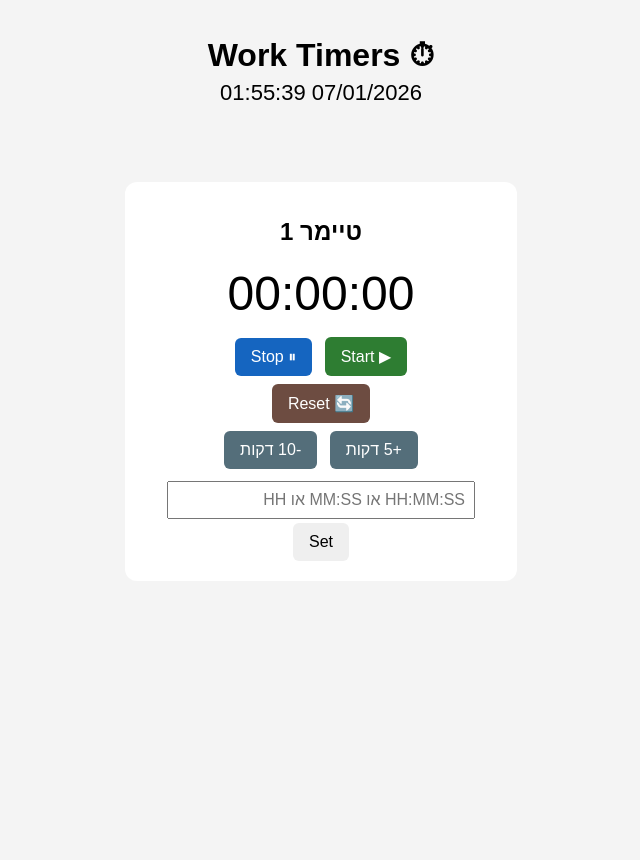
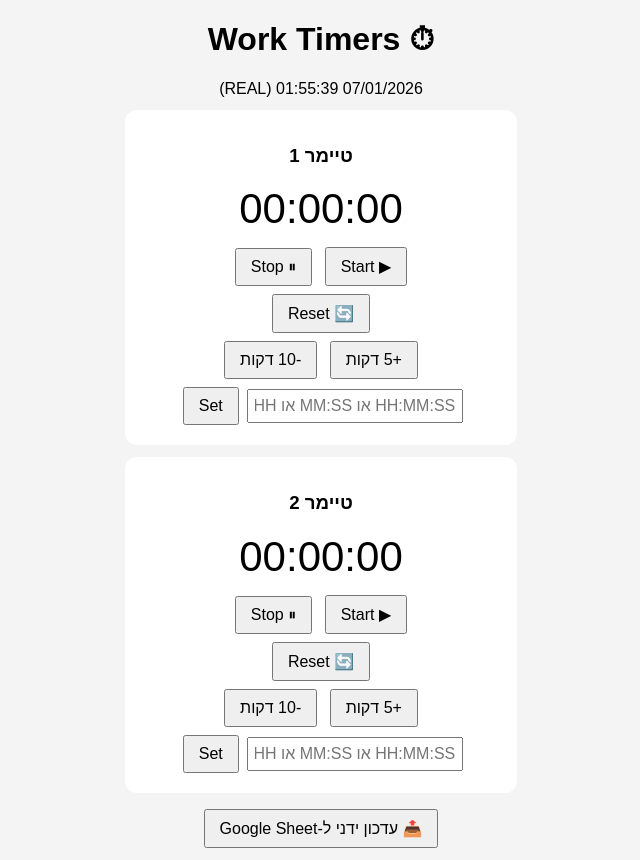
Before and after one commit to matanexcell-lab/work-timers, a Flask app: page / in a window 1280 px wide. Shown: the whole page, without its empty margins (319-959 px from the left). Before the commit the page ends 547 px from the top, so only its background shows below. Run offline with Flask 3, Linux system fonts and the light colour scheme; data comes from the database, SQL or seed files in the repository.

Commit message:
Update index.html

```diff
--- a/app/templates/index.html
+++ b/app/templates/index.html
@@ -4,182 +4,126 @@
   <meta charset="UTF-8" />
   <title>Work Timers</title>
   <meta name="viewport" content="width=device-width, initial-scale=1" />
-
   <style>
-    body {
-      font-family: Arial, sans-serif;
-      background: #f4f4f4;
-      margin: 0;
-      padding: 16px;
-      text-align: center;
-    }
-
-    h1 { margin-bottom: 6px; }
-
-    .time {
-      font-size: 22px;
-      margin-bottom: 10px;
-    }
-
-    .status-box {
-      margin: 10px auto;
-      padding: 10px;
-      max-width: 420px;
-      border-radius: 8px;
-      font-size: 14px;
-    }
-
-    .ok {
-      background: #e6f7ec;
-      border: 1px solid #4caf50;
-      color: #1b5e20;
-    }
-
-    .err {
-      background: #fdecea;
-      border: 1px solid #f44336;
-      color: #b71c1c;
-    }
-
-    .timer {
-      background: white;
-      border-radius: 12px;
-      padding: 16px;
-      margin: 16px auto;
-      max-width: 360px;
-    }
-
-    .timer-time {
-      font-size: 48px;
-      margin: 12px 0;
-    }
-
-    button {
-      padding: 10px 16px;
-      margin: 4px;
-      font-size: 16px;
-      border-radius: 6px;
-      border: none;
-      cursor: pointer;
-    }
-
-    .start { background: #2e7d32; color: white; }
-    .stop  { background: #1565c0; color: white; }
-    .reset { background: #6d4c41; color: white; }
-
-    .adj { background: #546e7a; color: white; }
-
-    input {
-      padding: 8px;
-      font-size: 16px;
-      width: 80%;
-      margin-top: 8px;
-    }
+    body { font-family: sans-serif; background:#f4f4f4; text-align:center; }
+    .card { background:#fff; padding:16px; margin:12px auto; max-width:360px; border-radius:12px; }
+    .timer { font-size:42px; margin:10px 0; }
+    button { padding:8px 14px; margin:4px; font-size:16px; }
+    .ok { background:#e7f6e7; color:#1a7f1a; padding:8px; border-radius:8px; }
+    .err { background:#fde8e8; color:#b00020; padding:8px; border-radius:8px; }
+    .small { font-size:13px; opacity:0.85; }
+    input { padding:6px; font-size:16px; width:200px; text-align:center; }
   </style>
 </head>
-
 <body>
 
 <h1>⏱ Work Timers</h1>
+<div id="now"></div>
 
-<div class="time" id="now">--</div>
+<div id="sheetStatus"></div>
+<div id="calendarStatus"></div>
 
-<!-- ===== SHEET STATUS ===== -->
-<div id="sheetStatus" class="status-box"></div>
+<div id="timers"></div>
 
-<!-- ===== CALENDAR STATUS ===== -->
-<div id="calendarStatus" class="status-box"></div>
-
-<div class="timer">
-  <h2>טיימר 1</h2>
-  <div class="timer-time" id="t1">00:00:00</div>
-
-  <button class="start" onclick="post('/api/timer/1/start')">▶ Start</button>
-  <button class="stop" onclick="post('/api/timer/1/stop')">⏸ Stop</button>
-  <br/>
-  <button class="reset" onclick="post('/api/timer/1/reset')">🔄 Reset</button>
-  <br/>
-  <button class="adj" onclick="adjust(1, 300)">+5 דקות</button>
-  <button class="adj" onclick="adjust(1, -600)">-10 דקות</button>
-
-  <br/>
-  <input id="set1" placeholder="HH:MM:SS או MM:SS או HH" />
-  <br/>
-  <button onclick="setTimer(1)">Set</button>
-</div>
+<button onclick="logNow()">📤 עדכון ידני ל-Google Sheet</button>
 
 <script>
-async function fetchStatus() {
-  const res = await fetch('/api/status');
-  const data = await res.json();
-
-  document.getElementById('now').innerText = data.now_str || '--';
-  document.getElementById('t1').innerText = data.timers[0];
-
-  // ===== SHEET =====
-  const sheet = data.sheet || {};
-  const sheetDiv = document.getElementById('sheetStatus');
-
-  if (sheet.ok === "1") {
-    sheetDiv.className = "status-box ok";
-    sheetDiv.innerHTML = "✅ Google Sheet: " + (sheet.msg || "OK");
-  } else if (sheet.ok === "0") {
-    sheetDiv.className = "status-box err";
-    sheetDiv.innerHTML =
-      "❌ Google Sheet:<br/>" +
-      "<b>" + (sheet.msg || "שגיאה לא ידועה") + "</b>";
-  } else {
-    sheetDiv.innerHTML = "";
-  }
-
-  // ===== CALENDAR =====
-  const cal = data.calendar || {};
-  const calDiv = document.getElementById('calendarStatus');
-
-  if (cal.ok === "1") {
-    calDiv.className = "status-box ok";
-    calDiv.innerHTML = "✅ יומן: " + (cal.msg || "עודכן");
-  } else if (cal.ok === "0") {
-    calDiv.className = "status-box err";
-    calDiv.innerHTML =
-      "❌ יומן:<br/>" +
-      "<b>" + (cal.msg || "שגיאה לא ידועה") + "</b>";
-  } else {
-    calDiv.innerHTML = "";
-  }
+async function api(path, options={}) {
+  const res = await fetch(path, {
+    headers: { "Content-Type": "application/json" },
+    ...options
+  });
+  return res.json();
 }
 
-async function post(url, body=null) {
-  await fetch(url, {
-    method: 'POST',
-    headers: {'Content-Type': 'application/json'},
-    body: body ? JSON.stringify(body) : null
+function renderStatus(id, data, title) {
+  if (!data || data.msg === "") {
+    document.getElementById(id).innerHTML = "";
+    return;
+  }
+  const cls = data.ok ? "ok" : "err";
+  document.getElementById(id).innerHTML =
+    `<div class="${cls}">
+      <b>${title}</b><br>
+      ${data.msg}<br>
+      <span class="small">${data.at || ""}</span>
+    </div>`;
+}
+
+function renderTimers(timers) {
+  const el = document.getElementById("timers");
+  el.innerHTML = "";
+
+  timers.forEach((t, idx) => {
+    const i = idx + 1;
+    el.innerHTML += `
+      <div class="card">
+        <h3>טיימר ${i}</h3>
+        <div class="timer">${t}</div>
+
+        <button onclick="timer(${i}, 'start')">▶ Start</button>
+        <button onclick="timer(${i}, 'stop')">⏸ Stop</button><br>
+        <button onclick="timer(${i}, 'reset')">🔄 Reset</button><br>
+
+        <button onclick="adjust(${i}, 300)">+5 דקות</button>
+        <button onclick="adjust(${i}, -600)">-10 דקות</button><br>
+
+        <input id="set${i}" placeholder="HH:MM:SS או MM:SS או HH">
+        <button onclick="setTime(${i})">Set</button>
+      </div>
+    `;
   });
 }
 
-function adjust(id, delta) {
-  post(`/api/timer/${id}/adjust`, {delta});
+async function refresh() {
+  const s = await api("/api/status");
+
+  document.getElementById("now").innerText =
+    s.now_str + (s.simulation ? " (SIM)" : " (REAL)");
+
+  renderStatus("sheetStatus", s.sheet, "Google Sheet");
+  renderStatus("calendarStatus", s.calendar, "Google Calendar");
+
+  renderTimers(s.timers);
 }
 
-function setTimer(id) {
-  const v = document.getElementById('set1').value.trim();
+async function timer(i, action) {
+  await api(`/api/timer/${i}/${action}`, { method: "POST" });
+  refresh();
+}
+
+async function adjust(i, delta) {
+  await api(`/api/timer/${i}/adjust`, {
+    method: "POST",
+    body: JSON.stringify({ delta })
+  });
+  refresh();
+}
+
+async function setTime(i) {
+  const v = document.getElementById("set"+i).value.trim();
   if (!v) return;
 
-  let parts = v.split(':').map(Number);
   let sec = 0;
+  const p = v.split(":").map(Number);
+  if (p.length === 1) sec = p[0] * 3600;
+  if (p.length === 2) sec = p[0]*60 + p[1];
+  if (p.length === 3) sec = p[0]*3600 + p[1]*60 + p[2];
 
-  if (parts.length === 3)
-    sec = parts[0]*3600 + parts[1]*60 + parts[2];
-  else if (parts.length === 2)
-    sec = parts[0]*60 + parts[1];
-  else if (parts.length === 1)
-    sec = parts[0]*3600;
-
-  post(`/api/timer/${id}/set`, {seconds: sec});
+  await api(`/api/timer/${i}/set`, {
+    method: "POST",
+    body: JSON.stringify({ seconds: sec })
+  });
+  refresh();
 }
 
-setInterval(fetchStatus, 1000);
-fetchStatus();
+async function logNow() {
+  await api("/api/log-now", { method: "POST" });
+  refresh();
+}
+
+setInterval(refresh, 1000);
+refresh();
 </script>
 
 </body>
```
